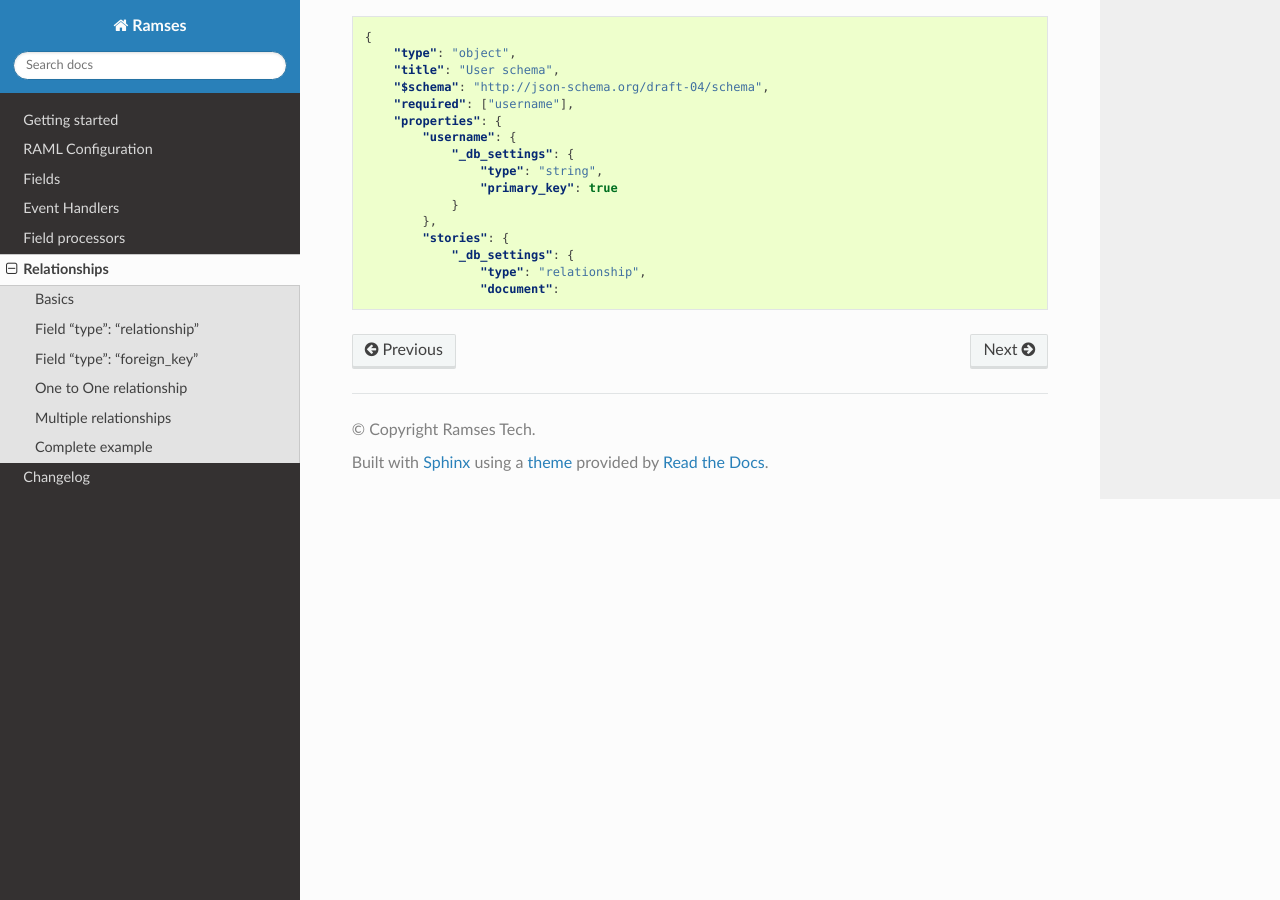
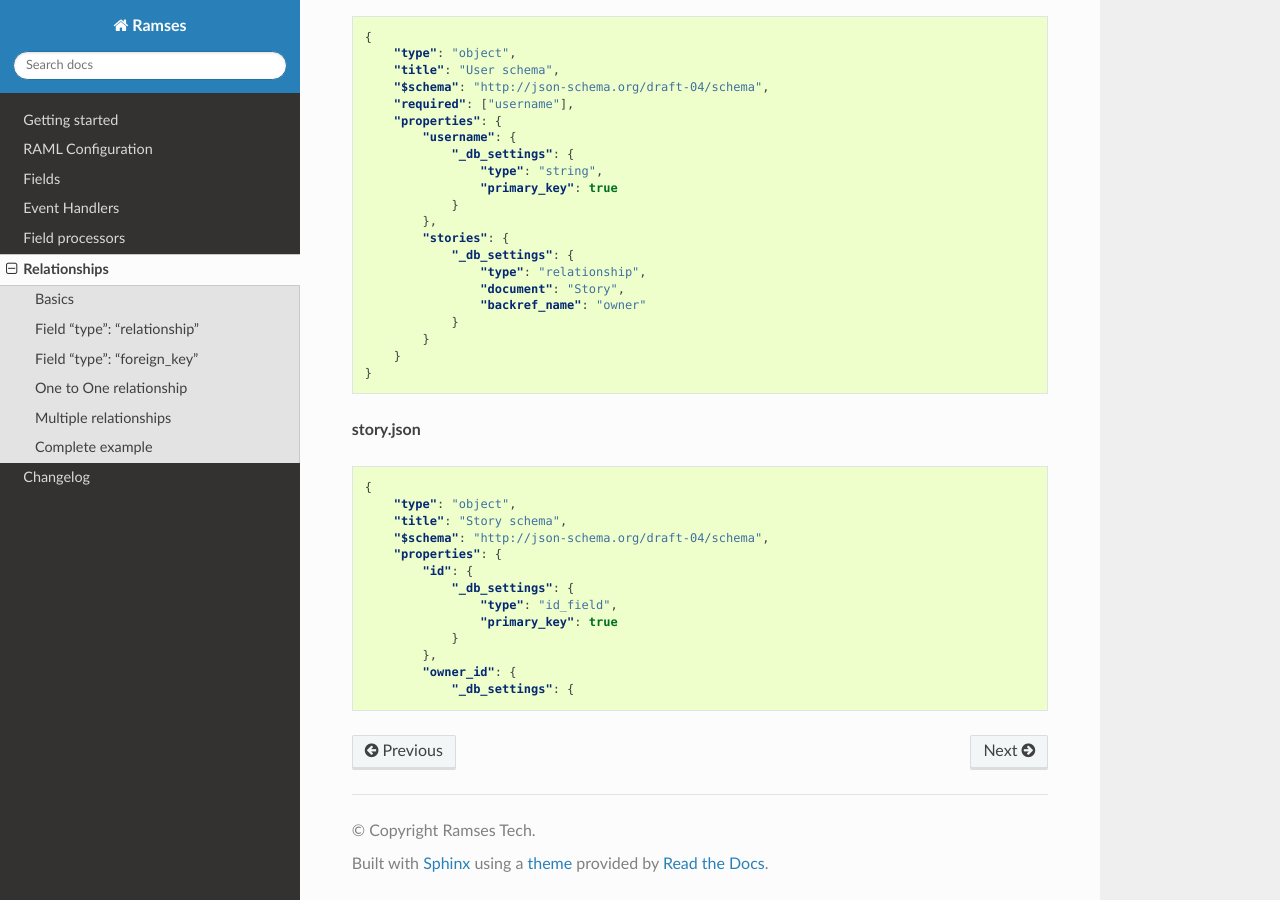
Before and after one commit to FilledOfCode/Larkord, a Sphinx documentation site: the page built from docs/source/relationships.rst, in a window 1280 px wide and 900 px high, scrolled down 4834 px. Built offline with Sphinx 7.4.7 and the Read the Docs theme 2.0.0, drawn with Linux system fonts in a browser that asks for light colours; pages that are not in the unit, such as notebooks, are missing from menus.

```diff
--- a/docs/source/relationships.rst
+++ b/docs/source/relationships.rst
@@ -251,4 +251,28 @@
             "stories": {
                 "_db_settings": {
                     "type": "relationship",
-                    "document":
+                    "document": "Story",
+                    "backref_name": "owner"
+                }
+            }
+        }
+    }
+
+
+**story.json**
+
+.. code-block:: json
+
+    {
+        "type": "object",
+        "title": "Story schema",
+        "$schema": "http://json-schema.org/draft-04/schema",
+        "properties": {
+            "id": {
+                "_db_settings": {
+                    "type": "id_field",
+                    "primary_key": true
+                }
+            },
+            "owner_id": {
+                "_db_settings": {
```
